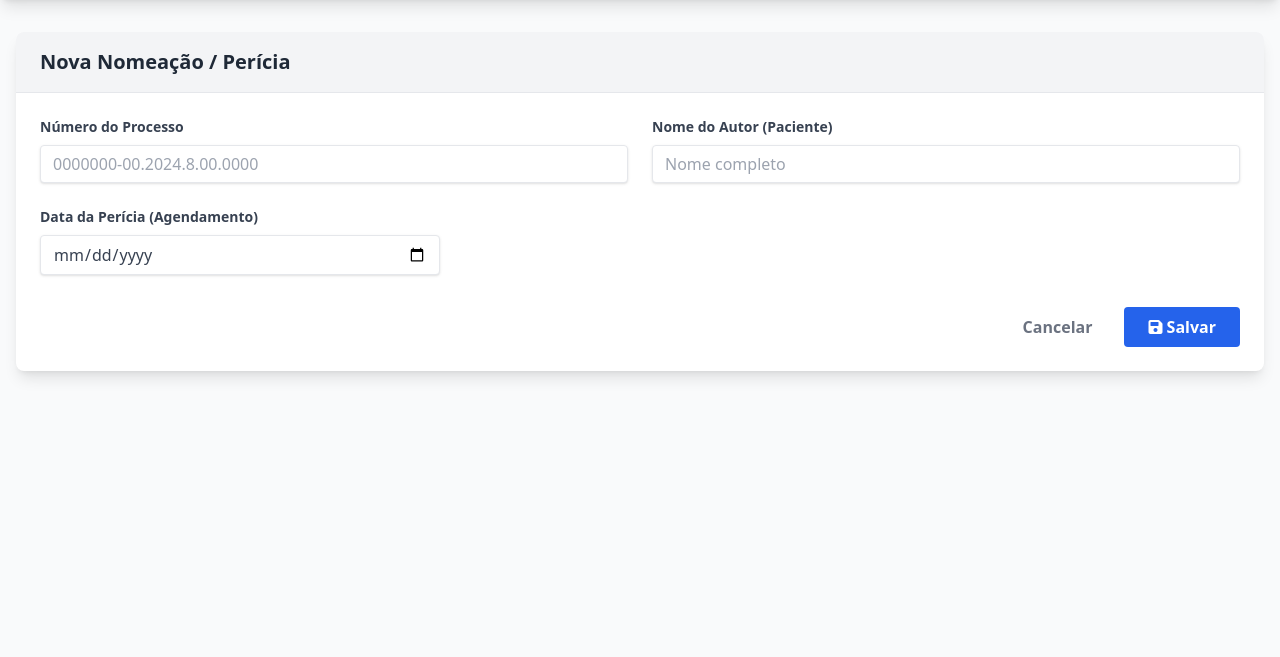
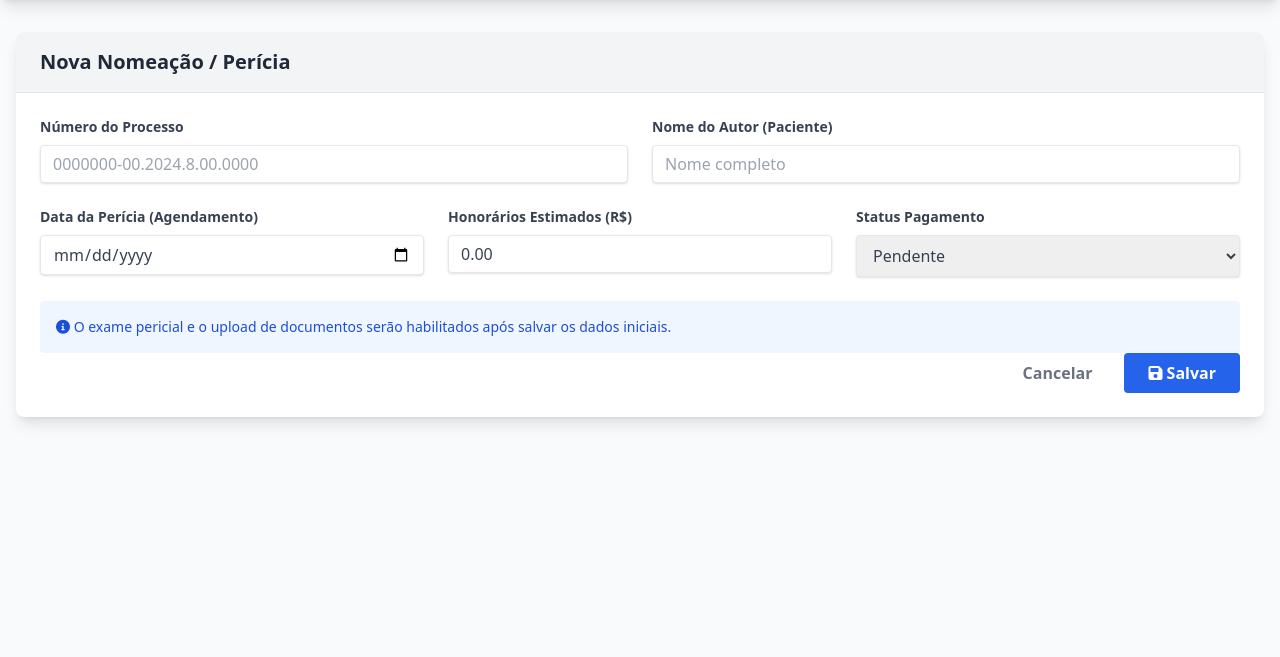
Before and after one commit to spyDuarte/MedicalFarmer, a Flask app: template templates/form_pericia.html in a window 1280 px wide. Shown: the part 64-721 px from the top of the page. Run offline with Flask 3, Linux system fonts and the light colour scheme; the template is opened without the code that fills it, so the values that code supplies are empty; some libraries are stand-ins or nearby versions.

Commit message:
Adiciona editor rich text e gestão financeira ao sistema de perícias
- Integra biblioteca Quill.js para edição de textos formatados (Anamnese, Exame Físico, Conclusão)
- Atualiza modelo de dados com campos financeiros (valor_honorarios, status_pagamento)
- Implementa painel de resumo financeiro no Dashboard
- Melhora visualização de impressão para renderizar HTML
- Ajusta lógica de macros para compatibilidade com Quill

```diff
--- a/app.py
+++ b/app.py
@@ -27,6 +27,10 @@ class Pericia(db.Model):
     anamnese = db.Column(db.Text, nullable=True)
     exame_fisico = db.Column(db.Text, nullable=True)
     conclusao = db.Column(db.Text, nullable=True)
+
+    # Financeiro
+    valor_honorarios = db.Column(db.Float, default=0.0)
+    status_pagamento = db.Column(db.String(20), default='Pendente') # Pendente, Pago
 
     created_at = db.Column(db.DateTime, default=datetime.utcnow)
 
@@ -70,7 +74,12 @@ def index():
         query = query.filter(Pericia.status == status_filter)
 
     pericias = query.order_by(Pericia.created_at.desc()).all()
-    return render_template('index.html', pericias=pericias, search=search, status_filter=status_filter)
+
+    # Totais Financeiros
+    total_recebido = sum(p.valor_honorarios for p in pericias if p.status_pagamento == 'Pago')
+    total_pendente = sum(p.valor_honorarios for p in pericias if p.status_pagamento == 'Pendente')
+
+    return render_template('index.html', pericias=pericias, search=search, status_filter=status_filter, total_recebido=total_recebido, total_pendente=total_pendente)
 
 @app.route('/nova', methods=['GET', 'POST'])
 def nova_pericia():
@@ -86,11 +95,19 @@ def nova_pericia():
             except ValueError:
                 pass
 
+        # New fields optional on creation
+        valor_honorarios = request.form.get('valor_honorarios', 0.0)
+        try:
+             valor_honorarios = float(valor_honorarios)
+        except:
+             valor_honorarios = 0.0
+
         nova = Pericia(
             numero_processo=numero_processo,
             nome_autor=nome_autor,
             data_pericia=data_pericia,
-            status='Agendado' if data_pericia else 'Aguardando'
+            status='Agendado' if data_pericia else 'Aguardando',
+            valor_honorarios=valor_honorarios
         )
         db.session.add(nova)
         db.session.commit()
@@ -103,9 +120,6 @@ def editar_pericia(id):
     macros = Macro.query.all()
 
     if request.method == 'POST':
-        # Legacy form based upload is handled by new API route,
-        # but if someone submits main form, we save text data.
-
         pericia.numero_processo = request.form['numero_processo']
         pericia.nome_autor = request.form['nome_autor']
         data_str = request.form.get('data_pericia')
@@ -115,6 +129,15 @@ def editar_pericia(id):
         pericia.anamnese = request.form.get('anamnese')
         pericia.exame_fisico = request.form.get('exame_fisico')
         pericia.conclusao = request.form.get('conclusao')
+
+        # Financeiro
+        try:
+            pericia.valor_honorarios = float(request.form.get('valor_honorarios', 0.0))
+        except:
+             pericia.valor_honorarios = 0.0
+
+        pericia.status_pagamento = request.form.get('status_pagamento', 'Pendente')
+
 
         if 'finalizar' in request.form:
             pericia.status = 'Concluido'
--- a/templates/form_pericia.html
+++ b/templates/form_pericia.html
@@ -18,7 +18,7 @@
             {% endif %}
         </div>
 
-        <form method="POST" class="p-6">
+        <form method="POST" class="p-6" id="periciaForm">
 
             <!-- Dados Administrativos -->
             <div class="grid grid-cols-1 md:grid-cols-2 gap-6 mb-6">
@@ -40,14 +40,36 @@
                 </div>
             </div>
 
-            <div class="mb-8">
+            <!-- Data e Financeiro -->
+             <div class="grid grid-cols-1 md:grid-cols-3 gap-6 mb-6">
+                <div>
                     <label class="block text-gray-700 text-sm font-bold mb-2" for="data_pericia">
                         Data da Perícia (Agendamento)
                     </label>
-                <input class="shadow appearance-none border rounded w-full md:w-1/3 py-2 px-3 text-gray-700 leading-tight focus:outline-none focus:shadow-outline"
+                    <input class="shadow appearance-none border rounded w-full py-2 px-3 text-gray-700 leading-tight focus:outline-none focus:shadow-outline"
                         id="data_pericia" name="data_pericia" type="date"
                         value="{{ pericia.data_pericia.strftime('%Y-%m-%d') if pericia and pericia.data_pericia else '' }}">
                 </div>
+                <div>
+                    <label class="block text-gray-700 text-sm font-bold mb-2" for="valor_honorarios">
+                        Honorários Estimados (R$)
+                    </label>
+                    <input class="shadow appearance-none border rounded w-full py-2 px-3 text-gray-700 leading-tight focus:outline-none focus:shadow-outline"
+                        id="valor_honorarios" name="valor_honorarios" type="number" step="0.01"
+                        value="{{ pericia.valor_honorarios if pericia else '0.00' }}">
+                </div>
+                <div>
+                    <label class="block text-gray-700 text-sm font-bold mb-2" for="status_pagamento">
+                        Status Pagamento
+                    </label>
+                    <select class="shadow border rounded w-full py-2 px-3 text-gray-700 leading-tight focus:outline-none focus:shadow-outline"
+                        id="status_pagamento" name="status_pagamento">
+                        <option value="Pendente" {% if pericia and pericia.status_pagamento == 'Pendente' %}selected{% endif %}>Pendente</option>
+                        <option value="Pago" {% if pericia and pericia.status_pagamento == 'Pago' %}selected{% endif %}>Pago</option>
+                    </select>
+                </div>
+             </div>
+
 
             {% if pericia %}
             <hr class="border-t-2 border-gray-200 my-8">
@@ -67,40 +89,41 @@
             </div>
             {% endmacro %}
 
+            <!-- Include Quill Styles -->
+            <link href="https://cdn.quilljs.com/1.3.6/quill.snow.css" rel="stylesheet">
+
             <!-- Anamnese -->
             <div class="mb-6">
                 <div class="flex justify-between items-end">
-                    <label class="block text-gray-700 text-sm font-bold mb-2" for="anamnese">
-                        1. Anamnese
-                    </label>
-                    {{ macro_select('anamnese', 'anamnese') }}
+                    <label class="block text-gray-700 text-sm font-bold mb-2">1. Anamnese</label>
+                    {{ macro_select('quill-anamnese', 'anamnese') }}
                 </div>
-                <textarea class="shadow appearance-none border rounded w-full py-2 px-3 text-gray-700 leading-tight focus:outline-none focus:shadow-outline h-40"
-                    id="anamnese" name="anamnese" placeholder="Histórico clínico...">{{ pericia.anamnese if pericia.anamnese else '' }}</textarea>
+                <div id="quill-anamnese" class="bg-white h-48">{{ pericia.anamnese | safe if pericia.anamnese else '' }}</div>
+                <input type="hidden" name="anamnese" id="anamnese">
             </div>
 
             <!-- Exame Físico -->
             <div class="mb-6">
                  <div class="flex justify-between items-end">
-                    <label class="block text-gray-700 text-sm font-bold mb-2" for="exame_fisico">
-                        2. Exame Físico
-                    </label>
-                     {{ macro_select('exame_fisico', 'exame_fisico') }}
+                    <label class="block text-gray-700 text-sm font-bold mb-2">2. Exame Físico</label>
+                     {{ macro_select('quill-exame_fisico', 'exame_fisico') }}
                 </div>
-                <textarea class="shadow appearance-none border rounded w-full py-2 px-3 text-gray-700 leading-tight focus:outline-none focus:shadow-outline h-40"
-                    id="exame_fisico" name="exame_fisico" placeholder="Achados do exame físico...">{{ pericia.exame_fisico if pericia.exame_fisico else '' }}</textarea>
+                <div id="quill-exame_fisico" class="bg-white h-48">{{ pericia.exame_fisico | safe if pericia.exame_fisico else '' }}</div>
+                <input type="hidden" name="exame_fisico" id="exame_fisico">
             </div>
 
             <!-- Conclusão -->
             <div class="mb-8">
                 <div class="flex justify-between items-end">
-                    <label class="block text-gray-700 text-sm font-bold mb-2" for="conclusao">
-                        3. Conclusão
-                    </label>
-                     {{ macro_select('conclusao', 'conclusao') }}
+                    <label class="block text-gray-700 text-sm font-bold mb-2">3. Conclusão</label>
+                     {{ macro_select('quill-conclusao', 'conclusao') }}
                 </div>
-                <textarea class="shadow appearance-none border rounded w-full py-2 px-3 text-gray-700 leading-tight focus:outline-none focus:shadow-outline h-32 bg-blue-50 border-blue-200"
-                    id="conclusao" name="conclusao" placeholder="Conclusão final...">{{ pericia.conclusao if pericia.conclusao else '' }}</textarea>
+                <div id="quill-conclusao" class="bg-white h-40 bg-blue-50">{{ pericia.conclusao | safe if pericia.conclusao else '' }}</div>
+                <input type="hidden" name="conclusao" id="conclusao">
+            </div>
+            {% else %}
+            <div class="bg-blue-50 p-4 rounded text-blue-700 text-sm">
+                <p><i class="fa-solid fa-info-circle"></i> O exame pericial e o upload de documentos serão habilitados após salvar os dados iniciais.</p>
             </div>
             {% endif %}
 
@@ -165,8 +188,40 @@
 
 </div>
 
+{% if pericia %}
+<!-- Quill Library -->
+<script src="https://cdn.quilljs.com/1.3.6/quill.js"></script>
+
 <script>
-    // Macros Data
+    // --- Quill Editors Initialization ---
+    var quillOptions = {
+        theme: 'snow',
+        modules: {
+            toolbar: [
+                ['bold', 'italic', 'underline'],
+                [{ 'list': 'ordered'}, { 'list': 'bullet' }],
+                ['clean']
+            ]
+        }
+    };
+
+    var editors = {};
+    if (document.getElementById('quill-anamnese')) {
+        editors['quill-anamnese'] = new Quill('#quill-anamnese', quillOptions);
+        editors['quill-exame_fisico'] = new Quill('#quill-exame_fisico', quillOptions);
+        editors['quill-conclusao'] = new Quill('#quill-conclusao', quillOptions);
+    }
+
+    // Sync HTML to hidden inputs before submit
+    document.getElementById('periciaForm').onsubmit = function() {
+        if (editors['quill-anamnese']) {
+            document.querySelector('input[name=anamnese]').value = editors['quill-anamnese'].root.innerHTML;
+            document.querySelector('input[name=exame_fisico]').value = editors['quill-exame_fisico'].root.innerHTML;
+            document.querySelector('input[name=conclusao]').value = editors['quill-conclusao'].root.innerHTML;
+        }
+    };
+
+    // --- Macros Logic ---
     const macros = {
         {% for m in macros %}
         "{{ m.id }}": `{{ m.conteudo | replace('`', '\`') | safe }}`,
@@ -177,15 +232,23 @@
         const macroId = selectElement.value;
         if (!macroId) return;
 
-        const textarea = document.getElementById(targetId);
-        if (textarea) {
+        const editor = editors[targetId];
+        if (editor) {
             const textToInsert = macros[macroId];
-            textarea.value += (textarea.value ? "\n" : "") + textToInsert;
+            // Insert text at current cursor position or end
+            const range = editor.getSelection(true);
+            if (range) {
+                 editor.insertText(range.index, textToInsert + '\n');
+            } else {
+                 // Append to end if no selection
+                 const length = editor.getLength();
+                 editor.insertText(length, textToInsert + '\n');
+            }
         }
         selectElement.value = "";
     }
 
-    // AJAX File Upload
+    // --- AJAX File Upload ---
     async function uploadFile() {
         const fileInput = document.getElementById('upload_document');
         const file = fileInput.files[0];
@@ -197,7 +260,6 @@
         const formData = new FormData();
         formData.append('upload_document', file);
 
-        // UI Loading State
         const btnText = document.getElementById('btnText');
         const btnIcon = document.getElementById('btnIcon');
         const btnSpinner = document.getElementById('btnSpinner');
@@ -215,7 +277,6 @@
             if (response.ok) {
                 const data = await response.json();
 
-                // Add to list dynamically
                 const list = document.getElementById('documentsList');
                 const noDocsMsg = document.getElementById('noDocsMsg');
                 if (noDocsMsg) noDocsMsg.remove();
@@ -232,7 +293,7 @@
                 `;
                 list.appendChild(li);
 
-                fileInput.value = ""; // Clear input
+                fileInput.value = "";
             } else {
                 alert("Erro ao enviar arquivo.");
             }
@@ -240,11 +301,11 @@
             console.error(error);
             alert("Erro de conexão.");
         } finally {
-            // Restore UI
             btnText.textContent = "Anexar";
             btnIcon.classList.remove('hidden');
             btnSpinner.classList.add('hidden');
         }
     }
 </script>
+{% endif %}
 {% endblock %}
```
Also changed, not shown: templates/index.html (+33 -9 lines), templates/print_laudo.html (+14 -9 lines), instance/database.db (deleted). Lines whose indentation alone changed are shown as unchanged.
